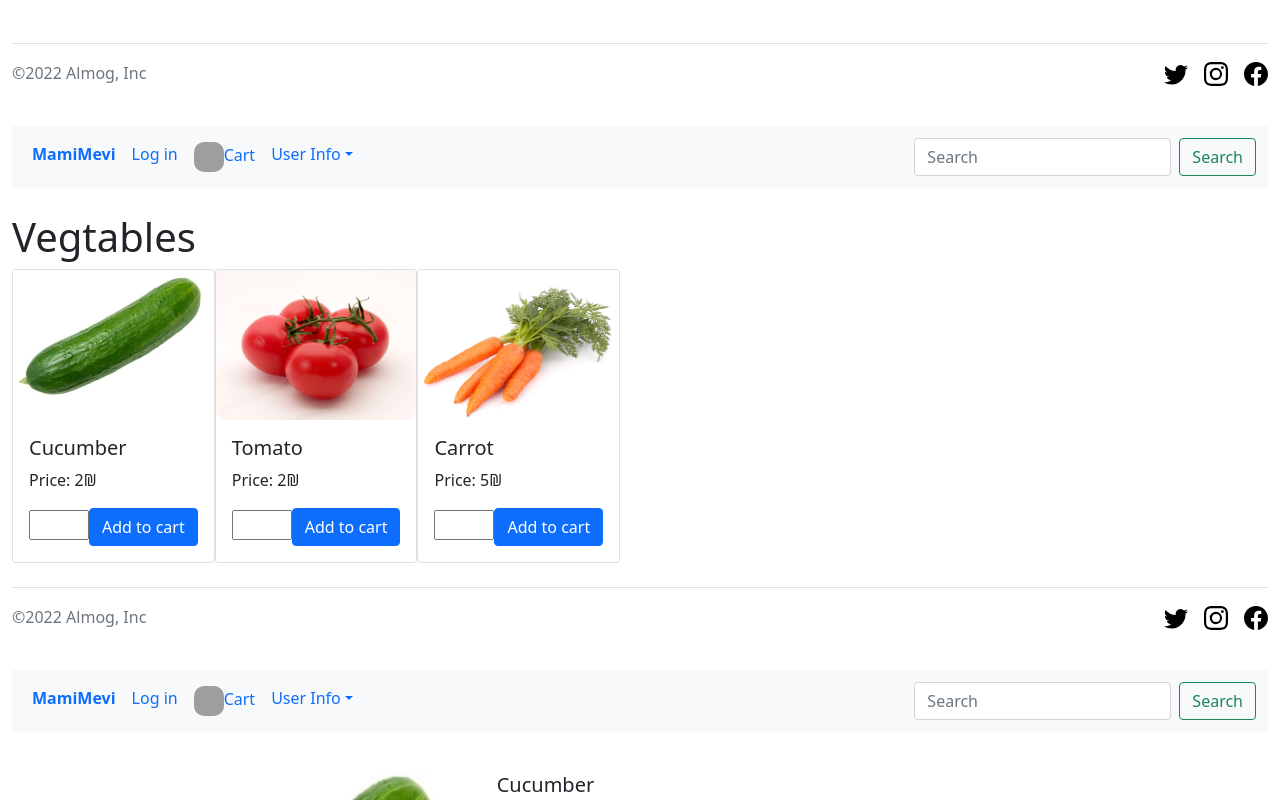
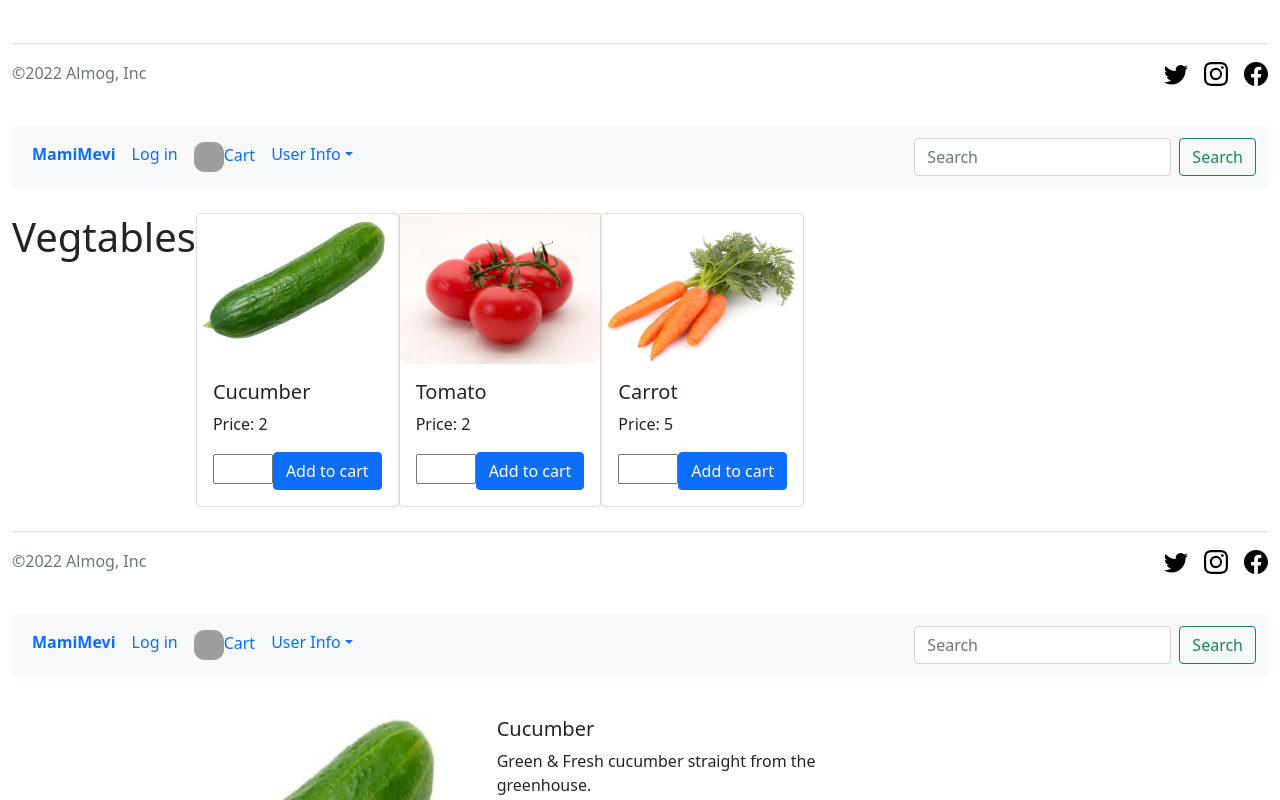
Before and after one commit to AlmogUzani/Project, a React (Create React App) app: page / in a window 1280 px wide. Shown: the part 780-1580 px from the top of the page. Built offline with nearby package versions, Linux system fonts and the light colour scheme; grey boxes are pictures that could not be loaded.

Commit message:
edited categories page

```diff
--- a/src/App.js
+++ b/src/App.js
@@ -12,8 +12,8 @@ function App() {
   return (
     <div className='container-fluid'>
       <Homepage></Homepage>
-      <Categories></Categories>
-      <ProductDetails></ProductDetails>
+      <Categories id={1}></Categories>
+      <ProductDetails id={1}></ProductDetails>
       <Login></Login>
       <Registration></Registration>
 
--- a/src/Components/Categories.js
+++ b/src/Components/Categories.js
@@ -1,70 +1,45 @@
 import Navbar from './Navbar';
 import Footer from './Footer';
 import {Card, Button} from 'react-bootstrap';
+import {getProductsByCategory} from '../DAL/api'
+import { getCategoriesById } from '../DAL/api';
+import { useEffect, useState } from 'react';
 
 
-function Categories() {
+function Categories(props) {
+    const [products, setProducts] = useState([])
+    const [currentCategory, setCurrentCategory] = useState({})
+    const [loading, setLoading] = useState(true)
+
+    useEffect(() => {
+        async function getData(id) {
+            setProducts(await getProductsByCategory(id))
+            setCurrentCategory(await getCategoriesById(id))
+            setLoading(false)
+        }
+        getData(props.id)
+    },[])
         return (
             <div>
                 <Navbar></Navbar>
-                <h1>Vegtables</h1>
+                {loading? 'Loading' :
                 <div style={{display:'flex'}}>
-                    <Card style={{ width: 'fit-content' }}>
-                    <Card.Img variant="top" src="/../images/itemsByCategories/vegtables/cucumber1.jpg" alt='cucumber' className='productCategoryImg' />
+                <h1>{currentCategory.name}</h1>
+                    {
+                        products.map(product =>
+                    <Card key={product.id} style={{ width: 'fit-content' }}>
+                    <Card.Img variant="top" src={product.image1} alt={product.name} className='productCategoryImg' />
                     <Card.Body>
-                        <Card.Title>Cucumber</Card.Title>
+                        <Card.Title>{product.name}</Card.Title>
                         <Card.Text>
-                            Price: 2₪
+                            Price: {product.unit_price}
                         </Card.Text>
                         <input type='number' className='quantityProduct' min='0'></input>
                         <Button variant="primary">Add to cart</Button>
                     </Card.Body>
                     </Card>
-                    <Card style={{ width:'fit-content'}}>
-                    <Card.Img variant="top" src="/../images/itemsByCategories/vegtables/tomato1.jpg" alt='tomato' className='productCategoryImg' />
-                    <Card.Body>
-                        <Card.Title>Tomato</Card.Title>
-                        <Card.Text>
-                            Price: 2₪
-                        </Card.Text>
-                        <input type='number' className='quantityProduct' min='0'></input>
-                        <Button variant="primary">Add to cart</Button>
-                    </Card.Body>
-                    </Card>
-                    <Card style={{ width: 'fit-content' }}>
-                    <Card.Img variant="top" src="/../images/itemsByCategories/vegtables/carrot1.jpg" alt='carrot' className='productCategoryImg' />
-                    <Card.Body>
-                        <Card.Title>Carrot</Card.Title>
-                        <Card.Text>
-                            Price: 5₪
-                        </Card.Text>
-                        <input type='number' className='quantityProduct' min='0'></input>
-                        <Button variant="primary">Add to cart</Button>
-                    </Card.Body>
-                    </Card>
-                    {/* <Card style={{ width: 'fit-content' }}>
-                    <Card.Img variant="top" src="/../images/itemsByCategories/fruits/apple1.jpg" alt='apple' className='productCategoryImg' />
-                    <Card.Body>
-                        <Card.Title>Apple</Card.Title>
-                        <Card.Text>
-                            Price: 7₪
-                        </Card.Text>
-                        <input type='number' className='quantityProduct' min='0'></input>
-                        <Button variant="primary">Add to cart</Button>
-                    </Card.Body>
-                    </Card>
-                    <Card style={{ width: 'fit-content' }}>
-                    <Card.Img variant="top" src="/../images/itemsByCategories/fruits/pear1.jpg" alt='pear' className='productCategoryImg' />
-                    <Card.Body>
-                        <Card.Title>Pear</Card.Title>
-                        <Card.Text>
-                            Price: 9₪
-                        </Card.Text>
-                        <input type='number' className='quantityProduct' min='0'></input>
-                        <Button variant="primary">Add to cart</Button>
-                    </Card.Body>
-                    </Card> */}
-                </div>
+                    )}
+                </div>}
                 <Footer></Footer>
             </div>
 )}
--- a/src/Components/ProductDetails.js
+++ b/src/Components/ProductDetails.js
@@ -3,7 +3,7 @@ import Navbar from './Navbar';
 import Footer from './Footer';
 
 
-function ProductDetails() {
+function ProductDetails(props) {
         return (
             <div>
                 <Navbar></Navbar>
--- a/src/DAL/api.js
+++ b/src/DAL/api.js
@@ -46,35 +46,56 @@ const order_details = [
 ]
 
 
-const getCategories = () => {
+export const getCategories = () => {
     //fetch categories from server
     //return Promise.resolve(categories)
     return new Promise((resolve, reject) => {
         setTimeout(() => resolve(categories), 1000);
     })
 }
-const getProducts = () => {
+export const getCategoriesById = (id) => {
+    //fetch categories from server
+    //return Promise.resolve(categories)
+    return new Promise((resolve, reject) => {
+        setTimeout(() => resolve(categories.find(category => category.id === id)), 1000);
+    })
+}
+export const getProducts = () => {
     //fetch categories from server
     //return Promise.resolve(categories)
     return new Promise((resolve, reject) => {
         setTimeout(() => resolve(products), 1000);
     })
 }
-const getUsers = () => {
+export const getProductById = (id) => {
+    //fetch categories from server
+    //return Promise.resolve(categories)
+    return new Promise((resolve, reject) => {
+        setTimeout(() => resolve(products.find(product => product.id === id)), 1000);
+    })
+}
+export const getProductsByCategory = (categoryId) => {
+    //fetch categories from server
+    //return Promise.resolve(categories)
+    return new Promise((resolve, reject) => {
+        setTimeout(() => resolve(products.filter(product=>product.category_id===categoryId)), 1000);
+    })
+}
+export const getUsers = () => {
     //fetch categories from server
     //return Promise.resolve(categories)
     return new Promise((resolve, reject) => {
         setTimeout(() => resolve(users), 1000);
     })
 }
-const getOrders = () => {
+export const getOrders = () => {
     //fetch categories from server
     //return Promise.resolve(categories)
     return new Promise((resolve, reject) => {
         setTimeout(() => resolve(orders), 1000);
     })
 }
-const getOrderDetails = () => {
+export const getOrderDetails = () => {
     //fetch categories from server
     //return Promise.resolve(categories)
     return new Promise((resolve, reject) => {
```
